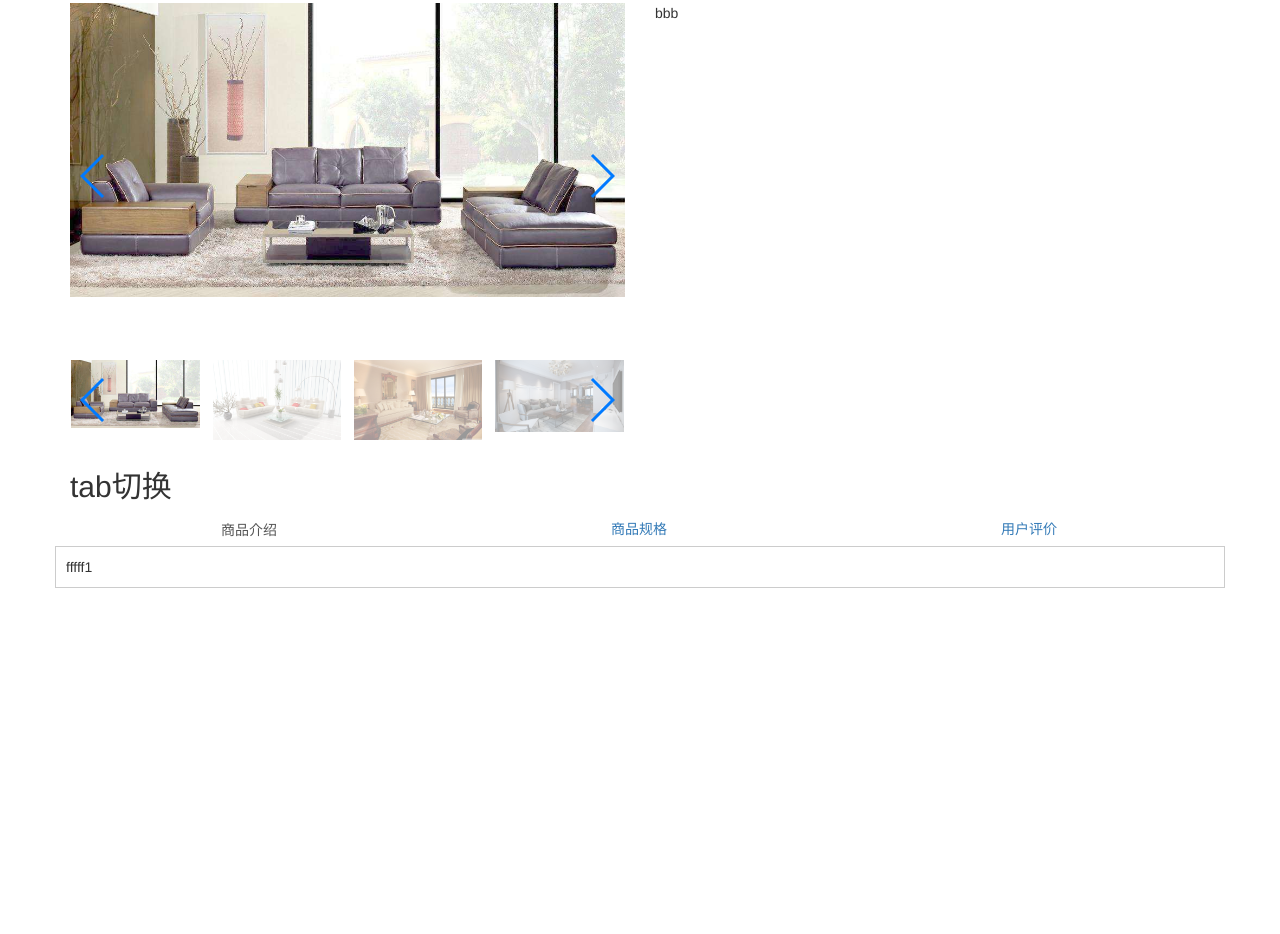
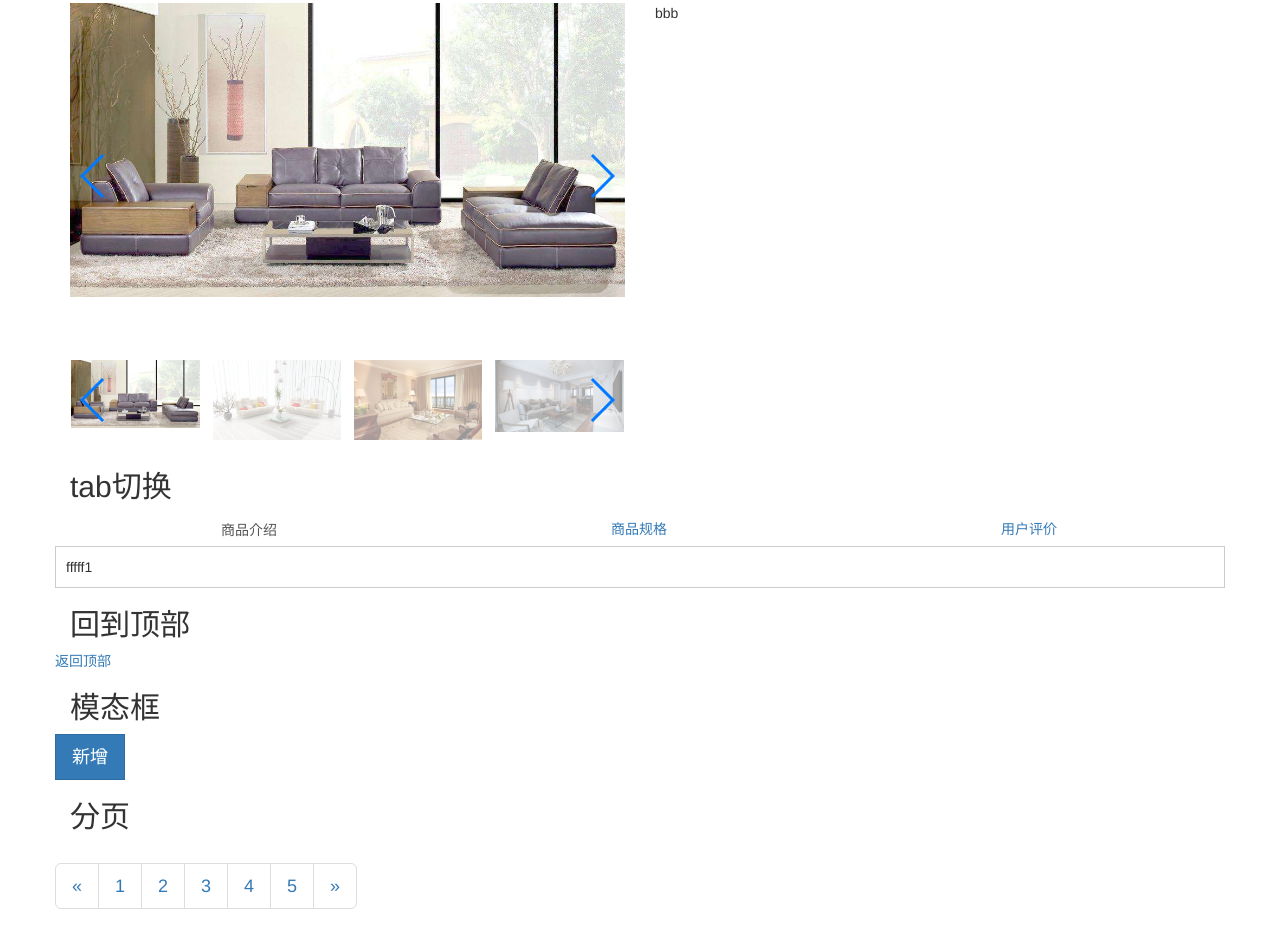
Before and after one commit to teamStaticWeb/staticWeb, a plain HTML site: page view/demo.html in a window 1280 px wide. Shown: the part 573-1507 px from the top of the page. Before the commit the page ends 1161 px from the top, so only its background shows below. Drawn offline with Linux system fonts and the light colour scheme.

Commit message:
新增模态框等

```diff
--- a/view/demo.html
+++ b/view/demo.html
@@ -12,6 +12,7 @@
 </head>
 <body>
 	<div class="container">
+     <div id="top"></div>
 		<!--首页的大图的轮播-->
     <h2>首页的大图的轮播</h2>
 		<div class="row">
@@ -128,7 +129,65 @@
       </div>
     </div>
     <!--tab切换 end-->
+    <!--回到顶部 -->
+    <h2>回到顶部</h2>
+    <div class="row">
+      <a class="back-to-top" href="#top">
+       返回顶部
+      </a>
+    </div>
+    <!--回到顶部 end-->
+    <!--模态框 -->
+    <h2>模态框</h2>
+    <div class="row">
+      <button type="button" class="btn btn-primary btn-lg" data-toggle="modal" data-target="#myModal">
+        新增
+      </button>
 
+    <!-- Modal -->
+      <div class="modal fade" id="myModal" tabindex="-1" role="dialog" aria-labelledby="myModalLabel">
+        <div class="modal-dialog" role="document">
+          <div class="modal-content">
+            <div class="modal-header">
+              <button type="button" class="close" data-dismiss="modal" aria-label="Close"><span aria-hidden="true">&times;</span></button>
+              <h4 class="modal-title" id="myModalLabel">新增</h4>
+            </div>
+            <div class="modal-body">
+              新增内容
+            </div>
+            <div class="modal-footer">
+              <button type="button" class="btn btn-default" data-dismiss="modal">取消</button>
+              <button type="button" class="btn btn-primary">确定</button>
+            </div>
+          </div>
+        </div>
+      </div>
+    </div>
+    <!--模态框 end -->
+    <!--分页 -->
+    <h2>分页</h2>
+    <div class="row">
+      <nav aria-label="Page navigation">
+        <ul class="pagination pagination-lg">
+          <li>
+            <a href="#" aria-label="Previous">
+              <span aria-hidden="true">&laquo;</span>
+            </a>
+          </li>
+          <li><a href="#">1</a></li>
+          <li><a href="#">2</a></li>
+          <li><a href="#">3</a></li>
+          <li><a href="#">4</a></li>
+          <li><a href="#">5</a></li>
+          <li>
+            <a href="#" aria-label="Next">
+              <span aria-hidden="true">&raquo;</span>
+            </a>
+          </li>
+        </ul>
+      </nav>
+    </div>
+    <!--分页 end -->
 	</div>
 	<script src="../plugin/jquery-3.3.1.min.js"></script>
   	<script src="../plugin/bootstrap-3.3.7-dist/js/bootstrap.js"></script>
```
